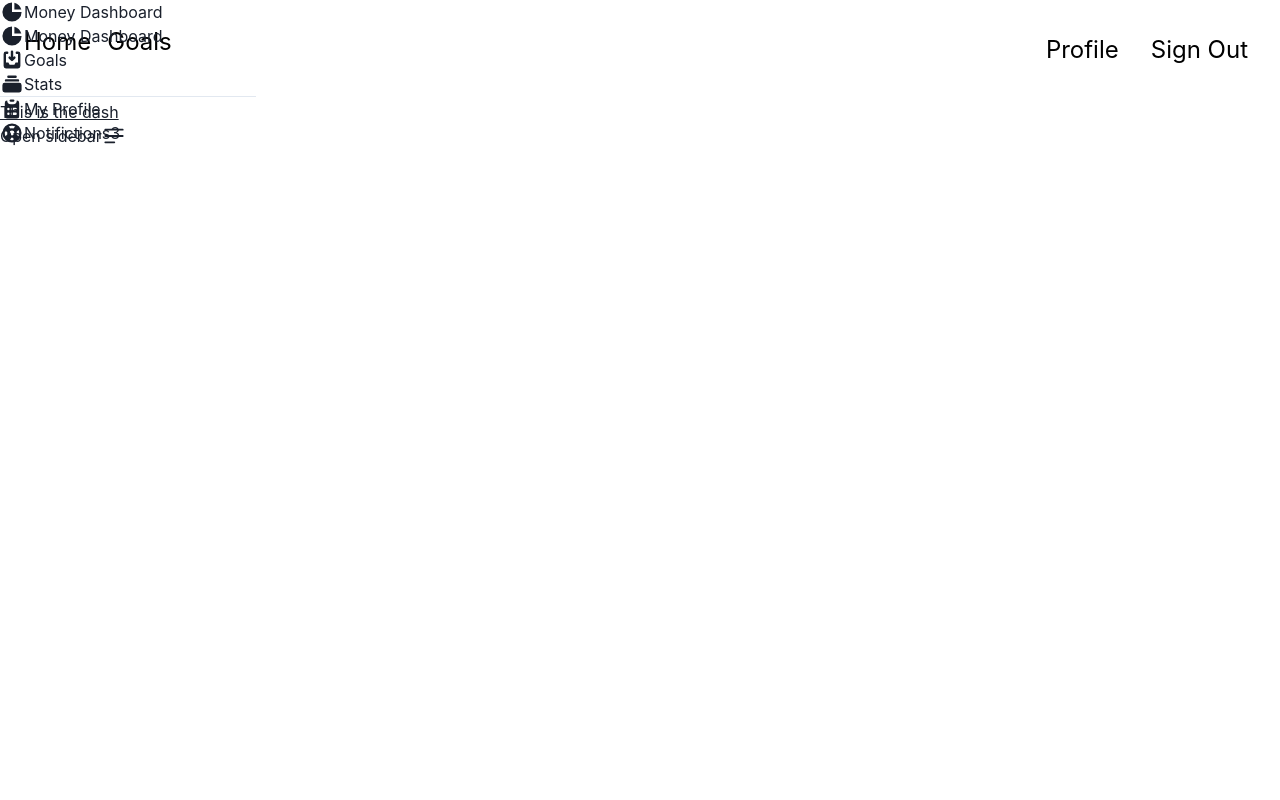
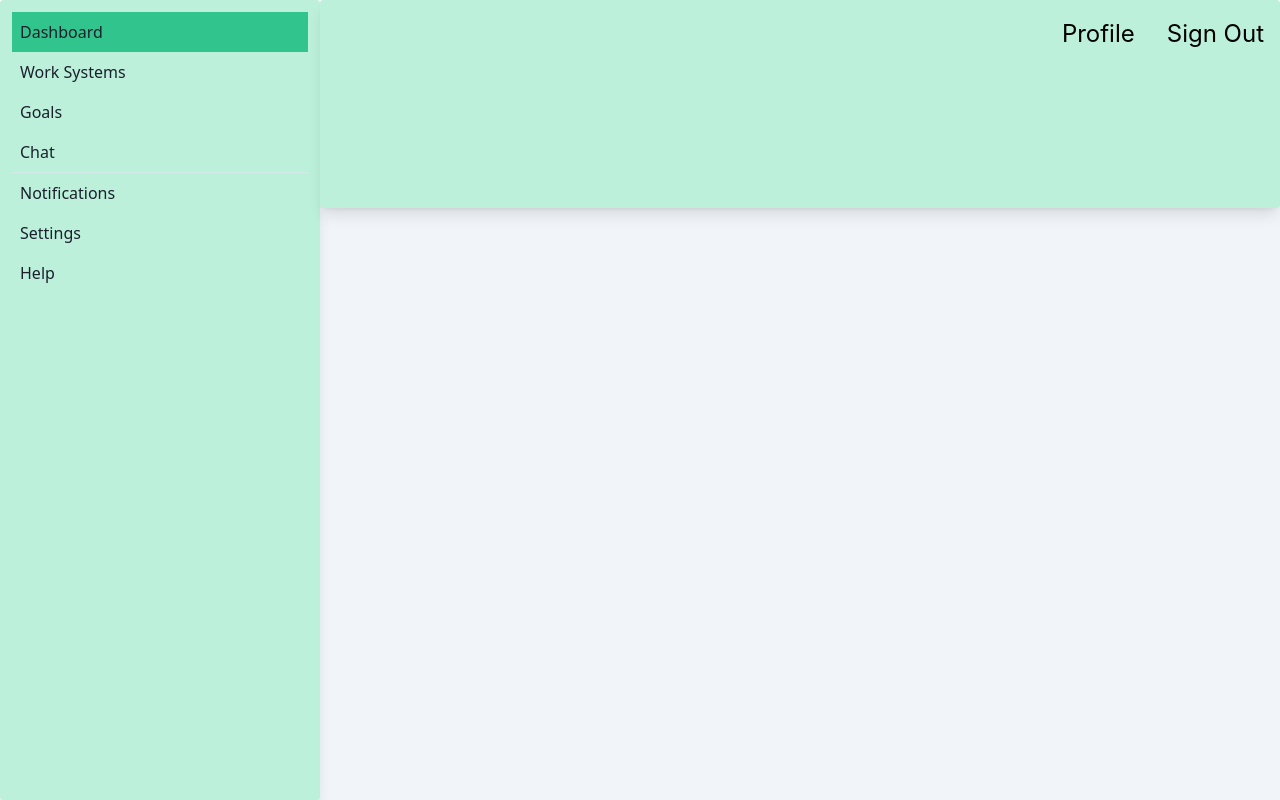
Before and after one commit to WorthyFinancial/WebApp, a Next.js app: page /dashboard in a window 1280 px wide. Built offline with nearby package versions, Linux system fonts and the light colour scheme.

Commit message:
Created dashboard page which will be moved to home eventually. So far just has the structure of what I need. No working elements

```diff
--- /dev/null
+++ b/src/components/Drawer.js
@@ -0,0 +1,39 @@
+import React from "react";
+
+const Drawer = () => {
+    const { isOpen, onOpen, onClose } = useDisclosure()
+    const btnRef = React.useRef()
+
+return (
+    <div>
+        <Button ref={btnRef} colorScheme='teal' onClick={onOpen}>
+            Open
+        </Button>
+        <Drawer
+            isOpen={isOpen}
+            placement='right'
+            onClose={onClose}
+            finalFocusRef={btnRef}
+        >
+            <DrawerOverlay />
+            <DrawerContent>
+            <DrawerCloseButton />
+            <DrawerHeader>Create your account</DrawerHeader>
+
+            <DrawerBody>
+                <Input placeholder='Type here...' />
+            </DrawerBody>
+
+            <DrawerFooter>
+                <Button variant='outline' mr={3} onClick={onClose}>
+                Cancel
+                </Button>
+                <Button colorScheme='blue'>Save</Button>
+            </DrawerFooter>
+            </DrawerContent>
+        </Drawer>
+      </div>
+  )
+};
+
+export default Drawer;
--- a/src/components/Logo.js
+++ b/src/components/Logo.js
@@ -1,8 +1,8 @@
-import Image from 'next/image';
+import Image from '../lib/WorthyAppLogo.png';
 
 const Logo = ({size}) => {
 return (
-        <Image alt='logo' src="/WorthyAppLogo.png" height={size} width={size}/>
+        <Image alt='logo' src="Image" height={size} width={size}/>
 )
 }
 
--- a/src/pages/dashboard.jsx
+++ b/src/pages/dashboard.jsx
@@ -1,88 +1,41 @@
-import { Flex, Spacer, Box } from '@chakra-ui/react';
+import { Flex, Spacer, Box, Divider } from '@chakra-ui/react';
 import MainNavigation from "@/components/Navigation/MainNavigation";
 import SignInNav from "@/components/Navigation/SignInNav";
+import Logo from '@/components/Logo';
 
 export default function Dashboard() {
     return (
         <div>
-            <Flex>
-                <Box p='4'>
-                    <MainNavigation />
-                </Box>
-                <Spacer />
-                <Box p='4'>
+
+            <div className='flex flex-row shadow-lg rounded w-screen h-full bg-slate-100'>
+                <div className="basis-1/4 w-1/4 h-screen bg-green-200 shadow-lg rounded p-3">
+                    <div class="flex font-sans p-2 bg-green-400">
+                            Dashboard
+                    </div>
+                    <div class="flex font-sans p-2">
+                            Work Systems
+                    </div>
+                    <div class="flex font-sans p-2">
+                            Goals
+                    </div>
+                    <div class="flex font-sans p-2">
+                            Chat
+                    </div>
+                    <Divider/>
+                    <div class="flex font-sans p-2">
+                            Notifications
+                    </div>
+                    <div class="flex font-sans p-2">
+                            Settings
+                    </div>
+                    <div class="flex font-sans p-2">
+                            Help
+                    </div>
+                </div>
+                <div className="basis-3/4 w-3/4 h-52 bg-green-200 shadow-lg rounded">
                     <SignInNav />
-                </Box>
-            </Flex>
-            <h1 className="text-3xl font-bold underline">
-                This is the dash
-            </h1>
-
-
-            <button data-drawer-target="separator-sidebar" data-drawer-toggle="separator-sidebar" aria-controls="separator-sidebar" type="button" class="inline-flex items-center p-2 mt-2 ml-3 text-sm text-gray-500 rounded-lg md:hidden hover:bg-gray-100 focus:outline-none focus:ring-2 focus:ring-gray-200 dark:text-gray-400 dark:hover:bg-gray-700 dark:focus:ring-gray-600">
-            <span class="sr-only">Open sidebar</span>
-            <svg class="w-6 h-6" aria-hidden="true" fill="currentColor" viewBox="0 0 20 20" xmlns="http://www.w3.org/2000/svg">
-                <path clip-rule="evenodd" fill-rule="evenodd" d="M2 4.75A.75.75 0 012.75 4h14.5a.75.75 0 010 1.5H2.75A.75.75 0 012 4.75zm0 10.5a.75.75 0 01.75-.75h7.5a.75.75 0 010 1.5h-7.5a.75.75 0 01-.75-.75zM2 10a.75.75 0 01.75-.75h14.5a.75.75 0 010 1.5H2.75A.75.75 0 012 10z"></path>
-            </svg>
-            </button>
-            <aside id="separator-sidebar" class="fixed top-0 left-0 z-40 w-64 h-screen transition-transform -translate-x-full sm:translate-x-0" aria-label="Sidebar">
-                <div class="h-full px-3 py-4 overflow-y-auto bg-gray-50 dark:bg-gray-800">
-                    <ul class="space-y-2">
-                        <li>
-                            <a href="#" class="flex items-center p-2 text-base font-normal text-gray-900 rounded-lg dark:text-white hover:bg-gray-100 dark:hover:bg-gray-700">
-                            <svg aria-hidden="true" class="w-6 h-6 text-gray-500 transition duration-75 dark:text-gray-400 group-hover:text-gray-900 dark:group-hover:text-white" fill="currentColor" viewBox="0 0 20 20" xmlns="http://www.w3.org/2000/svg">
-                                <path d="M2 10a8 8 0 018-8v8h8a8 8 0 11-16 0z"></path>
-                                <path d="M12 2.252A8.014 8.014 0 0117.748 8H12V2.252z"></path>
-                            </svg>
-                            <span class="ml-3">Money Dashboard</span>
-                            </a>
-                        </li>
-                        <li>
-                            <a href="#" class="flex items-center p-2 text-base font-normal text-gray-900 rounded-lg dark:text-white hover:bg-gray-100 dark:hover:bg-gray-700">
-                            <svg aria-hidden="true" class="w-6 h-6 text-gray-500 transition duration-75 dark:text-gray-400 group-hover:text-gray-900 dark:group-hover:text-white" fill="currentColor" viewBox="0 0 20 20" xmlns="http://www.w3.org/2000/svg">
-                                <path d="M2 10a8 8 0 018-8v8h8a8 8 0 11-16 0z"></path>
-                                <path d="M12 2.252A8.014 8.014 0 0117.748 8H12V2.252z"></path>
-                            </svg>
-                            <span class="ml-3">Money Dashboard</span>
-                            </a>
-                        </li>
-                        <li>
-                            <a href="#" class="flex items-center p-2 text-base font-normal text-gray-900 rounded-lg dark:text-white hover:bg-gray-100 dark:hover:bg-gray-700">
-                            <svg aria-hidden="true" class="flex-shrink-0 w-6 h-6 text-gray-500 transition duration-75 dark:text-gray-400 group-hover:text-gray-900 dark:group-hover:text-white" fill="currentColor" viewBox="0 0 20 20" xmlns="http://www.w3.org/2000/svg">
-                                <path d="M8.707 7.293a1 1 0 00-1.414 1.414l2 2a1 1 0 001.414 0l2-2a1 1 0 00-1.414-1.414L11 7.586V3a1 1 0 10-2 0v4.586l-.293-.293z"></path>
-                                <path d="M3 5a2 2 0 012-2h1a1 1 0 010 2H5v7h2l1 2h4l1-2h2V5h-1a1 1 0 110-2h1a2 2 0 012 2v10a2 2 0 01-2 2H5a2 2 0 01-2-2V5z"></path>
-                            </svg>
-                            <span class="flex-1 ml-3 whitespace-nowrap">Goals</span>
-                            </a>
-                        </li>
-                        <li>
-                            <a href="#" class="flex items-center p-2 text-base font-normal text-gray-900 transition duration-75 rounded-lg hover:bg-gray-100 dark:hover:bg-gray-700 dark:text-white group">
-                            <svg aria-hidden="true" class="flex-shrink-0 w-6 h-6 text-gray-500 transition duration-75 dark:text-gray-400 group-hover:text-gray-900 dark:group-hover:text-white" fill="currentColor" viewBox="0 0 20 20" xmlns="http://www.w3.org/2000/svg">
-                                <path d="M7 3a1 1 0 000 2h6a1 1 0 100-2H7zM4 7a1 1 0 011-1h10a1 1 0 110 2H5a1 1 0 01-1-1zM2 11a2 2 0 012-2h12a2 2 0 012 2v4a2 2 0 01-2 2H4a2 2 0 01-2-2v-4z"></path>
-                            </svg>
-                            <span class="ml-3">Stats</span>
-                            </a>
-                        </li>
-                    </ul>
-                    <hr/>
-                    <ul class="pt-4 mt-4 space-y-2 border-t border-gray-200 dark:border-gray-700">
-                        <li>
-                            <a href="#" class="flex items-center p-2 text-base font-normal text-gray-900 transition duration-75 rounded-lg hover:bg-gray-100 dark:hover:bg-gray-700 dark:text-white group">
-                            <svg aria-hidden="true" class="flex-shrink-0 w-6 h-6 text-gray-500 transition duration-75 dark:text-gray-400 group-hover:text-gray-900 dark:group-hover:text-white" fill="currentColor" viewBox="0 0 20 20" xmlns="http://www.w3.org/2000/svg"><path d="M9 2a1 1 0 000 2h2a1 1 0 100-2H9z"></path><path fill-rule="evenodd" d="M4 5a2 2 0 012-2 3 3 0 003 3h2a3 3 0 003-3 2 2 0 012 2v11a2 2 0 01-2 2H6a2 2 0 01-2-2V5zm3 4a1 1 0 000 2h.01a1 1 0 100-2H7zm3 0a1 1 0 000 2h3a1 1 0 100-2h-3zm-3 4a1 1 0 100 2h.01a1 1 0 100-2H7zm3 0a1 1 0 100 2h3a1 1 0 100-2h-3z" clip-rule="evenodd"></path></svg>
-                            <span class="ml-3">My Profile</span>
-                            </a>
-                        </li>
-                        <li>
-                            <a href="#" class="flex items-center p-2 text-base font-normal text-gray-900 transition duration-75 rounded-lg hover:bg-gray-100 dark:hover:bg-gray-700 dark:text-white group">
-                            <svg aria-hidden="true" class="flex-shrink-0 w-6 h-6 text-gray-500 transition duration-75 dark:text-gray-400 group-hover:text-gray-900 dark:group-hover:text-white" fill="currentColor" viewBox="0 0 20 20" xmlns="http://www.w3.org/2000/svg"><path fill-rule="evenodd" d="M18 10a8 8 0 11-16 0 8 8 0 0116 0zm-2 0c0 .993-.241 1.929-.668 2.754l-1.524-1.525a3.997 3.997 0 00.078-2.183l1.562-1.562C15.802 8.249 16 9.1 16 10zm-5.165 3.913l1.58 1.58A5.98 5.98 0 0110 16a5.976 5.976 0 01-2.516-.552l1.562-1.562a4.006 4.006 0 001.789.027zm-4.677-2.796a4.002 4.002 0 01-.041-2.08l-.08.08-1.53-1.533A5.98 5.98 0 004 10c0 .954.223 1.856.619 2.657l1.54-1.54zm1.088-6.45A5.974 5.974 0 0110 4c.954 0 1.856.223 2.657.619l-1.54 1.54a4.002 4.002 0 00-2.346.033L7.246 4.668zM12 10a2 2 0 11-4 0 2 2 0 014 0z" clip-rule="evenodd"></path></svg>
-                            <span class="ml-3">Notifictions</span>
-                            <span class="inline-flex items-center justify-center w-3 h-3 p-3 ml-3 text-sm font-medium text-blue-800 bg-blue-100 rounded-full dark:bg-blue-900 dark:text-blue-300">3</span>
-                            </a>
-                        </li>
-                    </ul>
                 </div>
-                </aside>
-
+            </div>
         </div>
     )
   }
--- a/tailwind.config.js
+++ b/tailwind.config.js
@@ -10,7 +10,6 @@ module.exports = {
     // Or if using `src` directory:
     "./src/**/*.{js,ts,jsx,tsx}",
   ],
-  content: [],
   theme: {
     extend: {},
   },
```
Also changed, not shown: src/lib/WorthyAppLogo.png (added).
